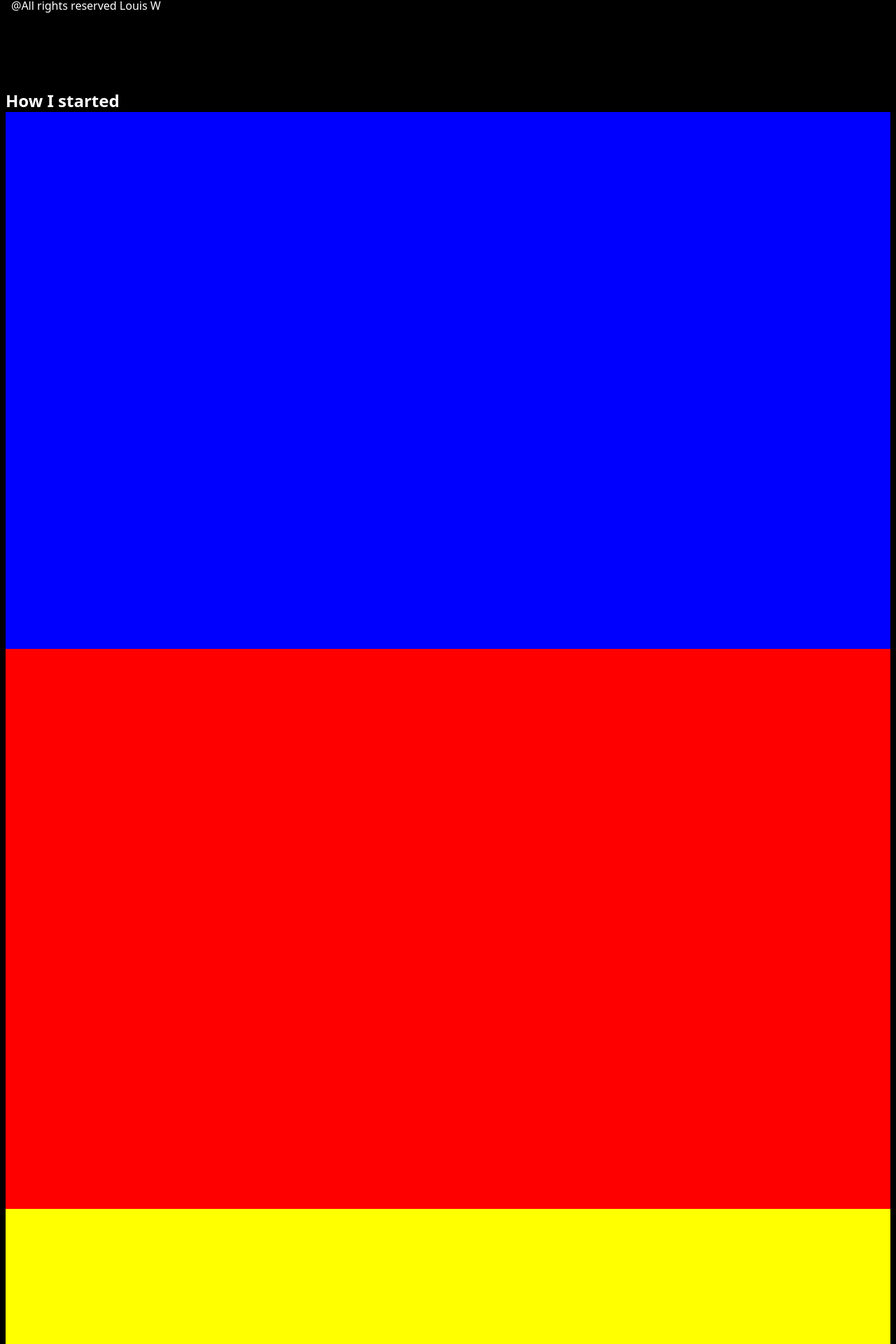
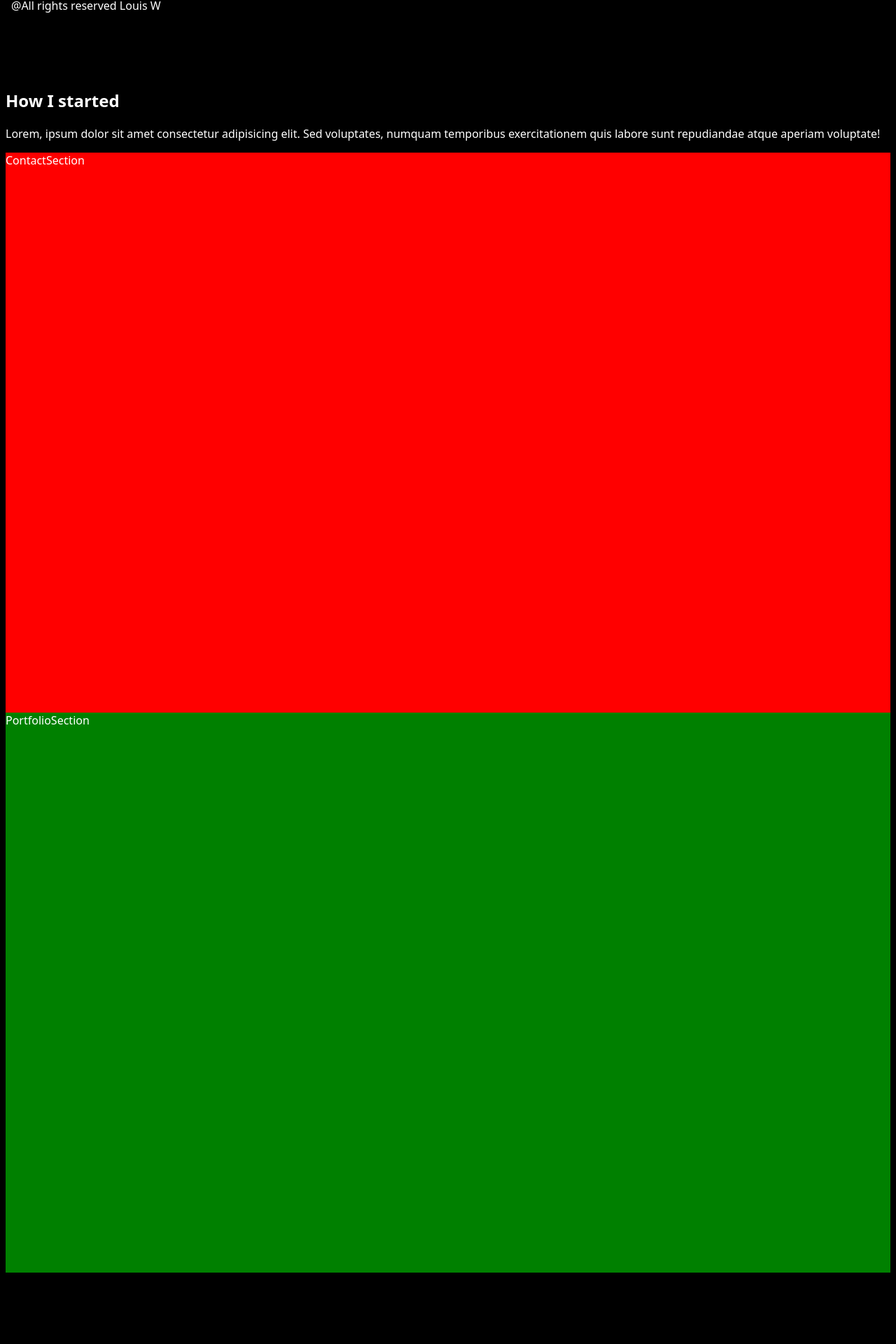
Before and after one commit to LouisWdev/myPortfolio, a React (Vite) app: page / in a window 1280 px wide. Shown: the part 773-2693 px from the top of the page at 70% size. After the commit the page ends 2599 px from the top, so only its background shows below. Built offline with nearby package versions, Linux system fonts and the light colour scheme.

Commit message:
Page structure

```diff
--- a/src/App.tsx
+++ b/src/App.tsx
@@ -2,8 +2,8 @@
 import Navbar from "./components/Navbar";
 import Footer from "./components/Footer";
 
-// PAGES
-import Home from "./pages/Home";
+// SECTIONS
+import Home from "./Home";
 
 // STYLED COMPONENTS
 import styled from "styled-components";
@@ -13,7 +13,7 @@ function App() {
   return (
     <MainContainer>
       <Navbar />
-      <Home />
+         <Home />
       <Footer />
     </MainContainer>
   )
--- a/src/pages/Home.tsx
+++ b/src/Home.tsx
@@ -1,4 +1,9 @@
 import styled from "styled-components"
+
+// SECTIONS
+import AboutSection from "./Section/AboutSection";
+import ContactSection from "./Section/ContactSection";
+import PortfolioSection from "./Section/PortfolioSection";
 
 const Home = () => {
   return (
@@ -25,23 +30,9 @@ const Home = () => {
              </HomeContainer>
       </HomeSection>
 
-      <AboutSection>
-
-          <AboutContainer>
-            <AboutTextContainer>
-                  <AboutTitleText>How I started</AboutTitleText>
-                  <AboutParagraph>
-                  </AboutParagraph>
-            </AboutTextContainer>
-          </AboutContainer>
-
-      </AboutSection>
-
-      <PortfolioSection>
-      </PortfolioSection>
-
-      <ContactSection>
-      </ContactSection>
+        <AboutSection />
+        <ContactSection />
+        <PortfolioSection />
      </>
   )
 }
@@ -53,21 +44,6 @@ export default Home
 /***  SECTIONS ***/
 const HomeSection = styled.div`
      height: 100vh;
-`;
-
-const AboutSection = styled.div`
-     background-color: blue;
-     height: 100vh;
-`;
-
-const PortfolioSection = styled.div`
-    background-color: red;
-    height: 100vh;
-`;
-
-const ContactSection = styled.div`
-    background-color: yellow;
-    height: 100vh;
 `;
 
 /* LANDING SECTION */
@@ -98,6 +74,7 @@ const MainButton = styled.button`
         background-color: lightblue;
      }
 `;
+
 const ContactButton = styled.button`
      border: 3px solid lightblue;
      border-radius: 5px;
@@ -140,9 +117,3 @@ const ProjectCardTextContainer = styled.div`
 const ProjectCardImage = styled.div`
       padding: 4vh 3vw;
 `;
-
-/* ABOUT SECTION */
-const AboutContainer = styled.div``;
-const AboutTextContainer = styled.div``;
-const AboutTitleText = styled.h2``;
-const AboutParagraph = styled.p``;
--- /dev/null
+++ b/src/Section/AboutSection.tsx
@@ -0,0 +1,27 @@
+import styled from "styled-components";
+
+const AboutSection = () => {
+  return (
+    <>
+          <AboutContainer>
+            <AboutTextContainer>
+                  <AboutTitleText>How I started</AboutTitleText>
+                  <AboutParagraph>
+                        Lorem, ipsum dolor sit amet consectetur adipisicing elit.
+                        Sed voluptates, numquam temporibus exercitationem quis labore sunt repudiandae atque aperiam voluptate!
+                  </AboutParagraph>
+            </AboutTextContainer>
+          </AboutContainer>
+    </>
+  )
+}
+
+export default AboutSection
+
+/* STYLED COMPONENTS */
+/* ABOUT SECTION */
+
+const AboutContainer = styled.div``;
+const AboutTextContainer = styled.div``;
+const AboutTitleText = styled.h2``;
+const AboutParagraph = styled.p``;
--- /dev/null
+++ b/src/Section/ContactSection.tsx
@@ -0,0 +1,15 @@
+import styled from 'styled-components'
+
+const ContactSection = () => {
+  return (
+    <MainContainer>ContactSection</MainContainer>
+  )
+}
+
+export default ContactSection
+
+/* STYLED COMPONENTS */
+const MainContainer = styled.div`
+     background-color: red;
+     height: 100vh;
+`;
--- /dev/null
+++ b/src/Section/PortfolioSection.tsx
@@ -0,0 +1,15 @@
+import styled from "styled-components"
+
+const PortfolioSection = () => {
+  return (
+    <MainContainer>PortfolioSection</MainContainer>
+  )
+}
+
+export default PortfolioSection
+
+/* STYLED COMPONENTS */
+const MainContainer = styled.div`
+      height: 100vh;
+      background-color: green;
+`;
--- a/src/components/Navbar.tsx
+++ b/src/components/Navbar.tsx
@@ -22,6 +22,7 @@ const NavbarContainer = styled.div`
 `;
 
 const HomeButton = styled.button`
+      cursor: pointer;
       display: inline;
       margin-left: 1vw;
       padding: 1vh 2vw;
@@ -46,6 +47,7 @@ const PortfolioButton = styled.button`
       border: white 2px solid;
       border-radius: 5px;
       transition: all 0.5s;
+      cursor: pointer;
 
       &:hover {
           background-color: lightblue;
@@ -59,6 +61,7 @@ const ContactButton = styled.button`
       border: white 2px solid;
       border-radius: 5px;
       transition: all 0.5s;
+      cursor: pointer;
 
       &:hover {
           background-color: lightblue;
```
